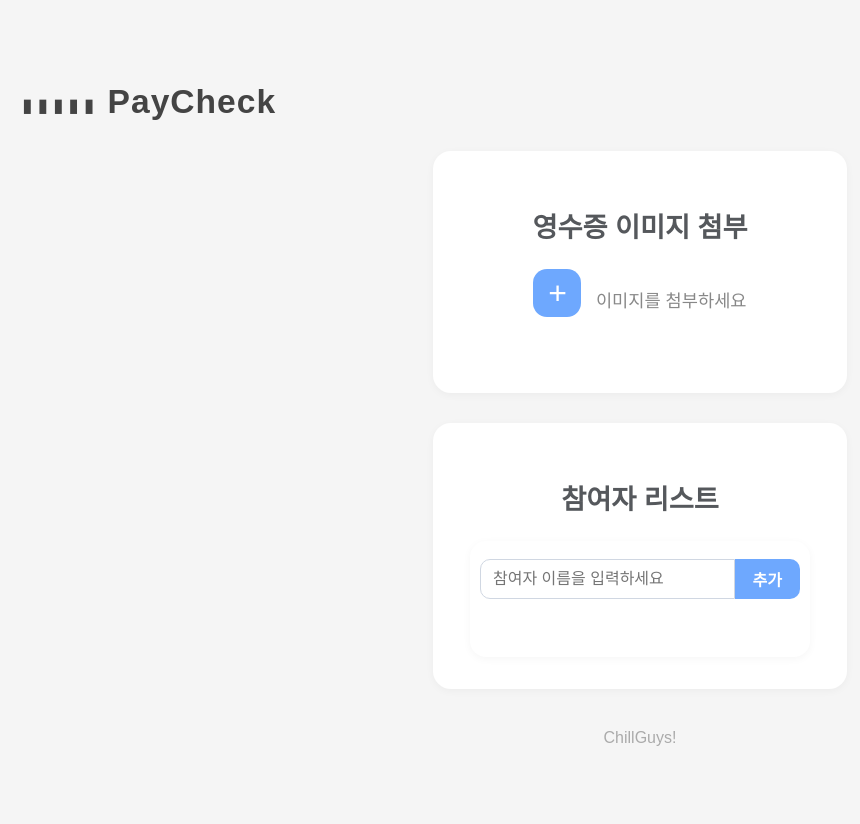
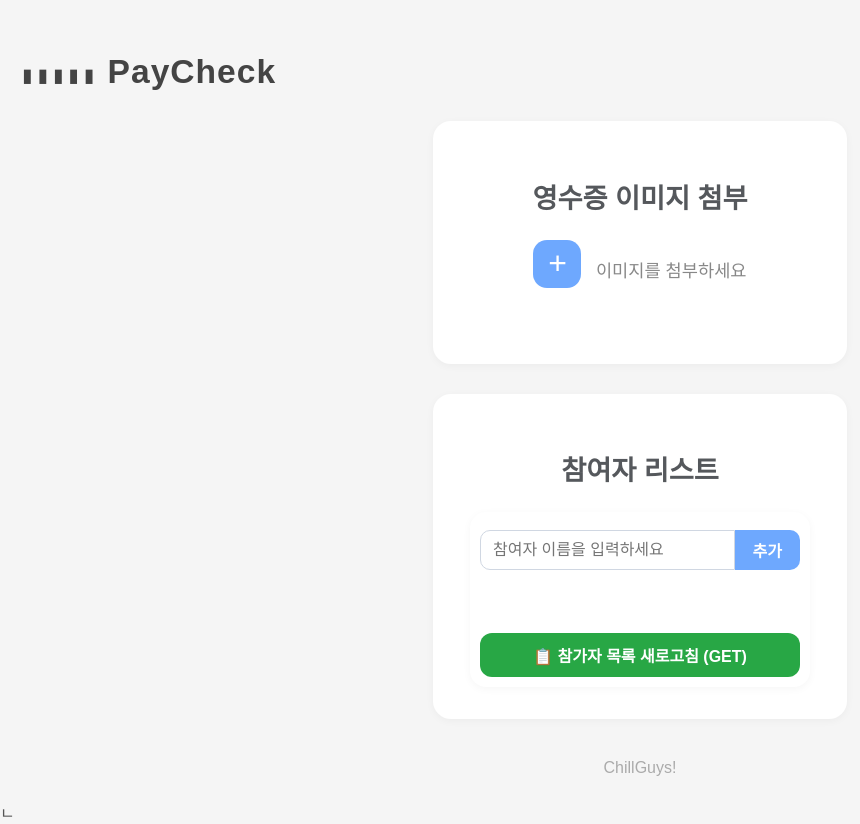
Before and after one commit to phs314/receipt-ocr-analyzer-BE, a Django app: page /receipt/ in a window 1280 px wide. Shown: the whole page, without its empty margins (0-860 px from the left). Before the commit the page ends 746 px from the top, so only its background shows below. Run offline with Django 5.2, Linux system fonts and the light colour scheme.

Commit message:
[fix] participant post get 오류 수정

```diff
--- a/api/views.py
+++ b/api/views.py
@@ -117,7 +117,7 @@ class ParticipantViewSet(viewsets.ViewSet):
     serializer_class = ParticipantSerializer
 
     @method_decorator(csrf_exempt, name='dispatch')
-    @action(detail=False, methods=['post'], url_path='create')
+    @action(detail=False, methods=['POST'], url_path='join')
     def create_participant(self, request):
         """
         참가자 추가 API
@@ -180,7 +180,7 @@ class ParticipantViewSet(viewsets.ViewSet):
             }, status=status.HTTP_500_INTERNAL_SERVER_ERROR)
 
     @method_decorator(csrf_exempt, name='dispatch')
-    @action(detail=False, methods=['get'], url_path='list')
+    @action(detail=False, methods=['GET'], url_path='members')
     def list_participants(self, request):
         """
         참가자 목록 조회 API
--- a/main/templates/main/receipt_test.html
+++ b/main/templates/main/receipt_test.html
@@ -1,13 +1,13 @@
 <!DOCTYPE html>
 <html lang="ko">
   <head>
-    <meta charset="UTF-8">
-    <meta name="csrf-token" content="{{ csrf_token }}">
+    <meta charset="UTF-8" />
+    <meta name="csrf-token" content="{{ csrf_token }}" />
     <title>PayCheck</title>
     <style>
       body {
         background: #f5f5f5;
-            font-family: 'Noto Sans KR', Arial, sans-serif;
+        font-family: "Noto Sans KR", Arial, sans-serif;
         color: #555;
         margin: 0;
         padding: 0;
@@ -31,7 +31,7 @@
       .section {
         background: #fff;
         border-radius: 18px;
-            box-shadow: 0 2px 8px rgba(0,0,0,0.04);
+        box-shadow: 0 2px 8px rgba(0, 0, 0, 0.04);
         padding: 36px 32px 32px 32px;
         margin: 30px 0 0 0;
         min-width: 350px;
@@ -108,7 +108,7 @@
         height: 22px;
         font-size: 1rem;
         cursor: pointer;
-            box-shadow: 0 1px 3px rgba(0,0,0,0.07);
+        box-shadow: 0 1px 3px rgba(0, 0, 0, 0.07);
       }
       .paycheck-btn {
         background: #4e73df;
@@ -132,7 +132,7 @@
         background: #fff;
         border-radius: 16px;
         padding: 18px 10px 10px 10px;
-            box-shadow: 0 2px 8px rgba(0,0,0,0.04);
+        box-shadow: 0 2px 8px rgba(0, 0, 0, 0.04);
       }
       .participant-input-group {
         display: flex;
@@ -184,7 +184,49 @@
         cursor: pointer;
         font-size: 1.1rem;
       }
-        #loading, #response {
+      /* 새로 추가된 스타일 */
+      .refresh-btn {
+        background: #28a745;
+        color: #fff;
+        border: none;
+        border-radius: 12px;
+        padding: 10px 0;
+        width: 100%;
+        font-size: 1rem;
+        font-weight: 600;
+        margin-top: 15px;
+        cursor: pointer;
+        transition: background 0.2s;
+      }
+      .refresh-btn:hover {
+        background: #218838;
+      }
+      .refresh-btn:disabled {
+        background: #6c757d;
+        cursor: not-allowed;
+      }
+      .api-result {
+        margin-top: 15px;
+        padding: 12px;
+        background: #f8f9fa;
+        border-radius: 8px;
+        border: 1px solid #dee2e6;
+        display: none;
+      }
+      .api-result-title {
+        font-weight: bold;
+        color: #495057;
+        margin-bottom: 8px;
+      }
+      .api-result-data {
+        margin: 0;
+        font-size: 0.9rem;
+        color: #6c757d;
+        white-space: pre-wrap;
+        font-family: "Courier New", monospace;
+      }
+      #loading,
+      #response {
         margin-top: 10px;
         font-size: 0.95rem;
       }
@@ -199,58 +241,94 @@
   <body>
     <div class="main-container">
       <div class="logo-bar">
-        <span style="font-family:monospace; font-size:1.5rem;">&#9646;&#9646;&#9646;&#9646;&#9646;</span>
+        <span style="font-family: monospace; font-size: 1.5rem"
+          >&#9646;&#9646;&#9646;&#9646;&#9646;</span
+        >
         PayCheck
       </div>
       <div class="section">
         <h1>영수증 이미지 첨부</h1>
         <div class="upload-container">
-            <input type="file" id="receipt-images" multiple accept="image/jpeg,image/png,image/jpg">
+          <input
+            type="file"
+            id="receipt-images"
+            multiple
+            accept="image/jpeg,image/png,image/jpg"
+          />
           <label for="receipt-images" class="upload-btn">+</label>
           <span class="upload-text">이미지를 첨부하세요</span>
         </div>
         <div class="preview-container" id="preview-container"></div>
-        <div id="loading" style="display:none;">업로드 중... 잠시만 기다려주세요.</div>
-        <div id="response" style="display:none;">여기에 응답 결과가 표시됩니다.</div>
-        <button id="submit-button" class="paycheck-btn" style="display: none;">PayCheck</button>
+        <div id="loading" style="display: none">
+          업로드 중... 잠시만 기다려주세요.
+        </div>
+        <div id="response" style="display: none">
+          여기에 응답 결과가 표시됩니다.
+        </div>
+        <button id="submit-button" class="paycheck-btn" style="display: none">
+          PayCheck
+        </button>
       </div>
 
-    <div class="section" style="margin-top:30px;">
+      <div class="section" style="margin-top: 30px">
         <h1>참여자 리스트</h1>
         <div class="participant-container">
           <div class="participant-input-group">
-                <input type="text" id="participant-name" class="participant-input" placeholder="참여자 이름을 입력하세요">
+            <input
+              type="text"
+              id="participant-name"
+              class="participant-input"
+              placeholder="참여자 이름을 입력하세요"
+            />
             <button id="add-participant" class="add-btn">추가</button>
           </div>
           <div class="participant-list" id="participant-list"></div>
+
+          <!-- 새로 추가: 참가자 목록 확인 버튼 -->
+          <button id="refresh-participants" class="refresh-btn">
+            📋 참가자 목록 새로고침 (GET)
+          </button>
+
+          <!-- 새로 추가: API 요청 결과 표시 영역 -->
+          <div id="api-result" class="api-result">
+            <div class="api-result-title">API 요청 결과:</div>
+            <pre id="api-result-data" class="api-result-data"></pre>
+          </div>
         </div>
       </div>
       <div class="footer">ChillGuys!</div>
     </div>
-<!-- 기존 JS 코드 그대로 사용 -->
+
     <script>
-document.addEventListener('DOMContentLoaded', function() {
+      document.addEventListener("DOMContentLoaded", function () {
         // CSRF 토큰 읽기 함수
         function getCSRFToken() {
-        return document.querySelector('meta[name="csrf-token"]').getAttribute('content');
+          return document
+            .querySelector('meta[name="csrf-token"]')
+            .getAttribute("content");
         }
 
         // 이미지 업로드 관련
-    const fileInput = document.getElementById('receipt-images');
-    const previewContainer = document.getElementById('preview-container');
-    const submitButton = document.getElementById('submit-button');
-    const loadingDiv = document.getElementById('loading');
-    const responseDiv = document.getElementById('response');
+        const fileInput = document.getElementById("receipt-images");
+        const previewContainer = document.getElementById("preview-container");
+        const submitButton = document.getElementById("submit-button");
+        const loadingDiv = document.getElementById("loading");
+        const responseDiv = document.getElementById("response");
         let selectedFiles = [];
 
         // 참가자 관련
-    const participantInput = document.getElementById('participant-name');
-    const addParticipantBtn = document.getElementById('add-participant');
-    const participantListDiv = document.getElementById('participant-list');
+        const participantInput = document.getElementById("participant-name");
+        const addParticipantBtn = document.getElementById("add-participant");
+        const participantListDiv = document.getElementById("participant-list");
+        const refreshParticipantsBtn = document.getElementById(
+          "refresh-participants"
+        );
+        const apiResultDiv = document.getElementById("api-result");
+        const apiResultDataPre = document.getElementById("api-result-data");
         let participants = [];
 
         // 이미지 파일 선택 이벤트
-    fileInput.addEventListener('change', function(e) {
+        fileInput.addEventListener("change", function (e) {
           const newFiles = Array.from(e.target.files);
           selectedFiles = [...selectedFiles, ...newFiles];
           updatePreview();
@@ -259,24 +337,26 @@ document.addEventListener('DOMContentLoaded', function() {
 
         // 이미지 미리보기
         function updatePreview() {
-        previewContainer.innerHTML = '';
+          previewContainer.innerHTML = "";
           selectedFiles.forEach((file, index) => {
-            const previewWrapper = document.createElement('div');
-            previewWrapper.className = 'image-preview-wrapper';
-            const img = document.createElement('img');
-            img.className = 'image-preview';
-            img.alt = '영수증 미리보기';
-            const removeBtn = document.createElement('button');
-            removeBtn.className = 'remove-btn';
-            removeBtn.innerHTML = '×';
-            removeBtn.addEventListener('click', (e) => {
+            const previewWrapper = document.createElement("div");
+            previewWrapper.className = "image-preview-wrapper";
+            const img = document.createElement("img");
+            img.className = "image-preview";
+            img.alt = "영수증 미리보기";
+            const removeBtn = document.createElement("button");
+            removeBtn.className = "remove-btn";
+            removeBtn.innerHTML = "×";
+            removeBtn.addEventListener("click", (e) => {
               e.preventDefault();
               selectedFiles.splice(index, 1);
               updatePreview();
               updateSubmitButton();
             });
             const reader = new FileReader();
-            reader.onload = (e) => { img.src = e.target.result; };
+            reader.onload = (e) => {
+              img.src = e.target.result;
+            };
             reader.readAsDataURL(file);
             previewWrapper.appendChild(img);
             previewWrapper.appendChild(removeBtn);
@@ -285,29 +365,30 @@ document.addEventListener('DOMContentLoaded', function() {
         }
 
         function updateSubmitButton() {
-        submitButton.style.display = selectedFiles.length > 0 ? 'block' : 'none';
+          submitButton.style.display =
+            selectedFiles.length > 0 ? "block" : "none";
         }
 
         // PayCheck 버튼 클릭 시 이미지 업로드
-    submitButton.addEventListener('click', async function() {
+        submitButton.addEventListener("click", async function () {
           if (selectedFiles.length === 0) {
-            alert('업로드할 영수증 이미지를 선택해주세요.');
+            alert("업로드할 영수증 이미지를 선택해주세요.");
             return;
           }
-        loadingDiv.style.display = 'block';
-        responseDiv.style.display = 'block';
-        responseDiv.textContent = '업로드 중...';
+          loadingDiv.style.display = "block";
+          responseDiv.style.display = "block";
+          responseDiv.textContent = "업로드 중...";
           try {
             const results = [];
             for (let i = 0; i < selectedFiles.length; i++) {
               const formData = new FormData();
-                formData.append('image', selectedFiles[i]);
-                const response = await fetch('/api/receipt/upload/', {
-                    method: 'POST',
+              formData.append("image", selectedFiles[i]);
+              const response = await fetch("/api/receipt/upload/", {
+                method: "POST",
                 headers: {
-                        'X-CSRFToken': getCSRFToken()
+                  "X-CSRFToken": getCSRFToken(),
                 },
-                    body: formData
+                body: formData,
               });
               const data = await response.json();
               results.push(data);
@@ -315,52 +396,125 @@ document.addEventListener('DOMContentLoaded', function() {
             responseDiv.textContent = JSON.stringify(results, null, 2);
 
             // 업로드가 끝나면 settlement로 이동
-            window.location.href = '/settlement/';
+            window.location.href = "/settlement/";
           } catch (error) {
-            responseDiv.textContent = '오류 발생: ' + error.message;
+            responseDiv.textContent = "오류 발생: " + error.message;
           } finally {
-            loadingDiv.style.display = 'none';
+            loadingDiv.style.display = "none";
           }
         });
 
         // 참가자 추가 버튼 클릭
-    addParticipantBtn.addEventListener('click', addParticipant);
-    participantInput.addEventListener('keypress', function(e) {
-        if (e.key === 'Enter') addParticipant();
+        addParticipantBtn.addEventListener("click", addParticipant);
+        participantInput.addEventListener("keypress", function (e) {
+          if (e.key === "Enter") addParticipant();
+        });
+
+        // 새로 추가: 참가자 목록 새로고침 버튼 클릭
+        refreshParticipantsBtn.addEventListener("click", async function () {
+          try {
+            // 버튼 상태 변경
+            refreshParticipantsBtn.textContent = "🔄 조회 중...";
+            refreshParticipantsBtn.disabled = true;
+
+            // GET 요청 (커스텀 URL 사용)
+            const response = await fetch("/api/participant/members/", {
+              method: "GET",
+              headers: {
+                "Content-Type": "application/json",
+                "X-CSRFToken": getCSRFToken(),
+              },
+            });
+
+            const data = await response.json();
+
+            // 결과 표시
+            apiResultDiv.style.display = "block";
+            apiResultDataPre.textContent = `GET /api/participant/members/\n\n${JSON.stringify(
+              data,
+              null,
+              2
+            )}`;
+
+            // 성공시 로컬 participants 배열도 업데이트
+            if (data.success && Array.isArray(data.data)) {
+              participants = data.data;
+              updateParticipantList();
+            }
+          } catch (error) {
+            apiResultDiv.style.display = "block";
+            apiResultDataPre.textContent = `GET 요청 오류: ${error.message}`;
+          } finally {
+            // 버튼 상태 복원
+            refreshParticipantsBtn.textContent =
+              "📋 참가자 목록 새로고침 (GET)";
+            refreshParticipantsBtn.disabled = false;
+          }
         });
 
         function addParticipant() {
           const name = participantInput.value.trim();
           if (!name) return;
-        // API로 참가자 추가
-        fetch('/api/participant/', {
-            method: 'POST',
+
+          // 버튼 상태 변경
+          addParticipantBtn.textContent = "추가 중...";
+          addParticipantBtn.disabled = true;
+
+          // API로 참가자 추가 (커스텀 URL 사용)
+          fetch("/api/participant/join/", {
+            method: "POST",
             headers: {
-                'Content-Type': 'application/json',
-                'X-CSRFToken': getCSRFToken()
+              "Content-Type": "application/json",
+              "X-CSRFToken": getCSRFToken(),
             },
-            body: JSON.stringify({ name })
+            body: JSON.stringify({ name }),
           })
-        .then(res => res.json())
-        .then(data => {
+            .then((res) => res.json())
+            .then((data) => {
               if (data.success) {
                 participants.push({ id: data.data.id, name: data.data.name });
                 updateParticipantList();
-                participantInput.value = '';
+                participantInput.value = "";
+
+                // 성공 메시지 표시
+                apiResultDiv.style.display = "block";
+                apiResultDataPre.textContent = `POST /api/participant/join/\n\n${JSON.stringify(
+                  data,
+                  null,
+                  2
+                )}`;
               } else {
-                alert('참가자 추가 실패: ' + (data.message || JSON.stringify(data)));
+                alert(
+                  "참가자 추가 실패: " + (data.error || JSON.stringify(data))
+                );
+                // 실패 메시지도 표시
+                apiResultDiv.style.display = "block";
+                apiResultDataPre.textContent = `POST 실패: ${JSON.stringify(
+                  data,
+                  null,
+                  2
+                )}`;
               }
             })
-        .catch(err => alert('참가자 추가 오류: ' + err));
+            .catch((err) => {
+              alert("참가자 추가 오류: " + err);
+              apiResultDiv.style.display = "block";
+              apiResultDataPre.textContent = `POST 오류: ${err.message}`;
+            })
+            .finally(() => {
+              // 버튼 상태 복원
+              addParticipantBtn.textContent = "추가";
+              addParticipantBtn.disabled = false;
+            });
         }
 
         function updateParticipantList() {
-        participantListDiv.innerHTML = '';
+          participantListDiv.innerHTML = "";
           participants.forEach((p, idx) => {
-            const tag = document.createElement('div');
-            tag.className = 'participant-tag';
+            const tag = document.createElement("div");
+            tag.className = "participant-tag";
             tag.innerHTML = `${p.name} <span class="remove-tag" style="cursor:pointer;">×</span>`;
-            tag.querySelector('.remove-tag').onclick = () => {
+            tag.querySelector(".remove-tag").onclick = () => {
               participants.splice(idx, 1);
               updateParticipantList();
             };
@@ -371,3 +525,4 @@ document.addEventListener('DOMContentLoaded', function() {
     </script>
   </body>
 </html>
+ㄴ
```
Lines whose indentation alone changed are shown as unchanged.
